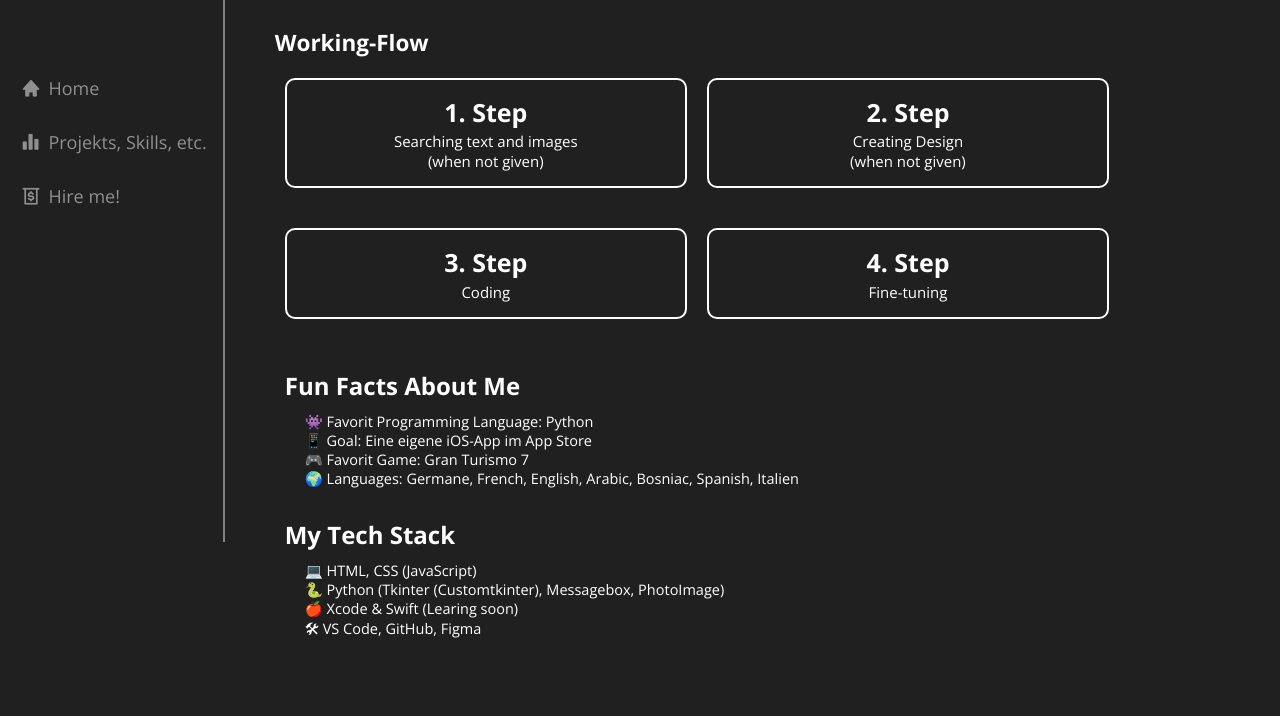
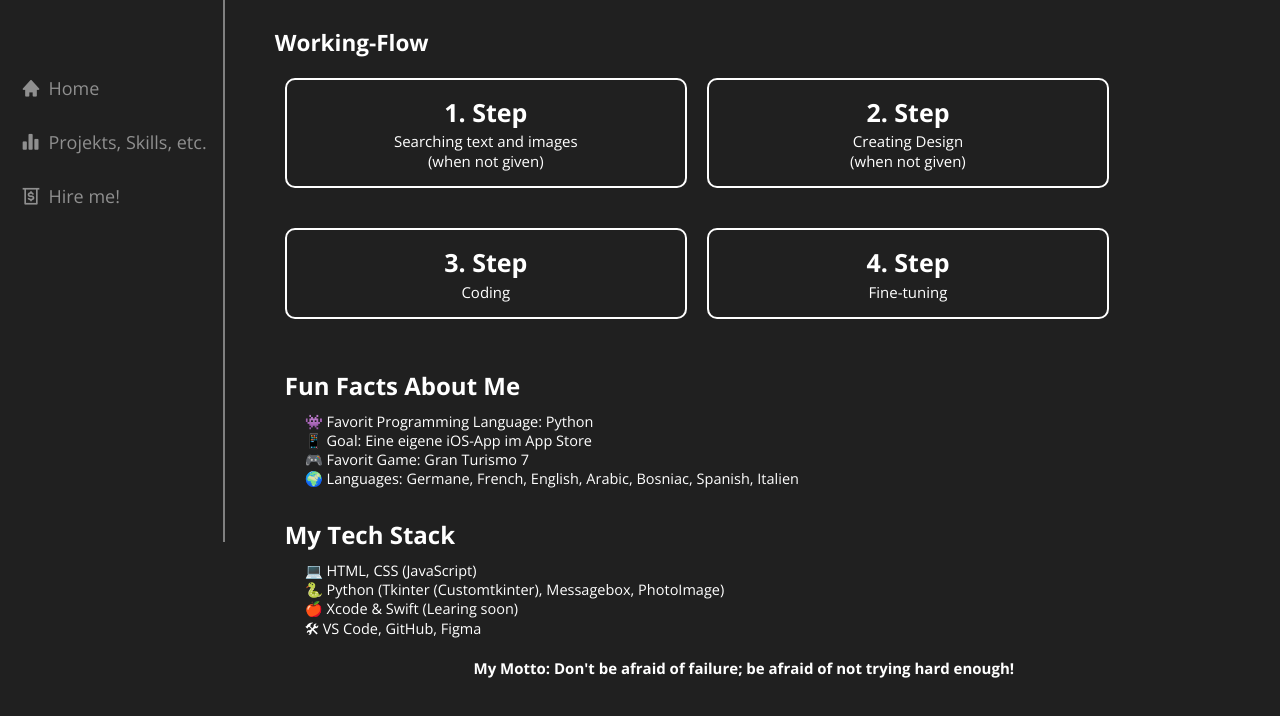
Before and after one commit to AniOuy/My-Page, a plain HTML site: page index.html in a window 1280 px wide. Shown: the part 263-979 px from the top of the page. Drawn offline with nearby package versions, Linux system fonts and the light colour scheme; a web font is replaced by a local one.

Commit message:
Update index.html
-->new motto-section

```diff
--- a/index.html
+++ b/index.html
@@ -101,6 +101,9 @@
                         </ul>
                     </div>
                 </div>
+                <div class="motto">
+                    <h4>My Motto: Don't be afraid of failure; be afraid of not trying hard enough!</h4>
+                </div>
             </center>
         </section>
     </div>
```
